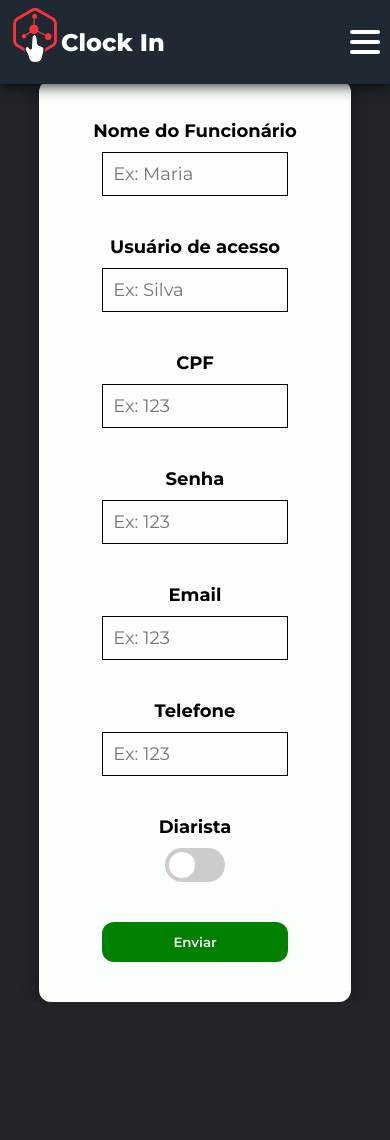
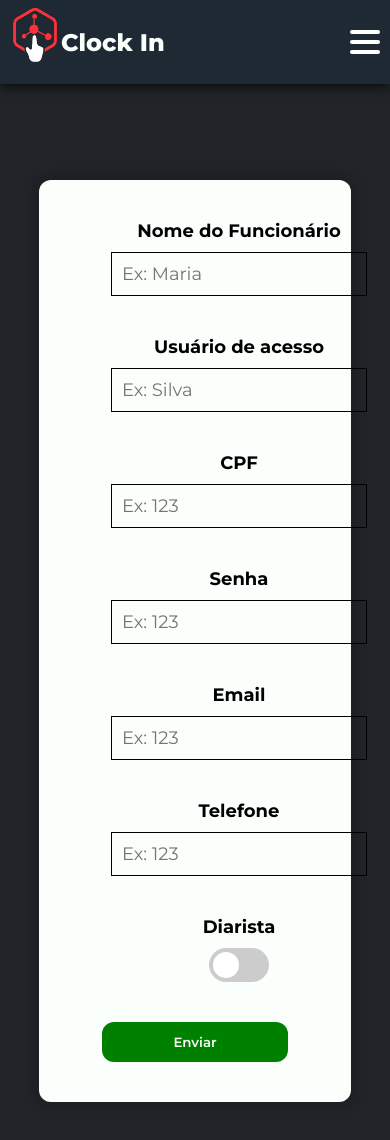
Before and after one commit to tekoadev/pontoeletronico, a Next.js app: page /adm/create-user in a window 390 px wide. Shown: the top 1140 px of the page. Before the commit the page ends 1002 px from the top, so only its background shows below. Built offline with nearby package versions, Linux system fonts and the light colour scheme.

Commit message:
add media querry

```diff
--- a/src/components/HeaderAdm/index.tsx
+++ b/src/components/HeaderAdm/index.tsx
@@ -39,7 +39,7 @@ export default function AdmHeader() {
             </S.Text>
             <S.Text
               onClick={() => {
-                navigate.push("/adm/createuser");
+                navigate.push("/adm/create-user");
               }}
               style={{ cursor: "pointer" }}
             >
--- a/src/pages/adm/create-user/index.tsx
+++ b/src/pages/adm/create-user/index.tsx
@@ -41,10 +41,10 @@ export default function RegisterUser() {
 
             <S.ContainerInput>
                 <S.LabelText htmlFor="">Diarista</S.LabelText>
-                <label className="switch">
-                    <S.Input type="checkbox"/>
-                    <span className="slider round"></span>
-                </label>
+                <S.CheckboxContainer className="switch">
+                    <S.SwitchInput type="checkbox"/>
+                    <S.Slider className="slider round"></S.Slider>
+                </S.CheckboxContainer>
             </S.ContainerInput>
 
             <S.SubmitButton>Enviar</S.SubmitButton>
--- a/src/styles/pages/createUser.ts
+++ b/src/styles/pages/createUser.ts
@@ -32,67 +32,23 @@ export const FormContainer = styled.form`
   margin: 0 auto;
   margin-top: 80px;
 
-  .switch input {
-    opacity: 0;
-    width: 0;
-    height: 0;
-  }
-
-  /* The slider */
-  .slider {
-    position: absolute;
-    cursor: pointer;
-    top: 0;
-    left: 0;
-    right: 0;
-    bottom: 0;
-    background-color: #ccc;
-    -webkit-transition: 0.4s;
-    transition: 0.4s;
-  }
-
-  .slider:before {
-    position: absolute;
-    content: "";
-    height: 26px;
-    width: 26px;
-    left: 4px;
-    bottom: 4px;
-    background-color: white;
-    -webkit-transition: 0.4s;
-    transition: 0.4s;
-  }
-
-  input:checked + .slider {
-    background-color: #2196f3;
-  }
-
-  input:focus + .slider {
-    box-shadow: 0 0 1px #2196f3;
-  }
-
-  input:checked + .slider:before {
-    -webkit-transform: translateX(26px);
-    -ms-transform: translateX(26px);
-    transform: translateX(26px);
-  }
-
-  /* Rounded sliders */
-  .slider.round {
-    border-radius: 34px;
-  }
-
-  .slider.round:before {
-    border-radius: 50%;
+  @media (max-width: 948px) {
+    margin-top: 180px;
+    margin-bottom: 180px;
   }
 `;
 
 export const ContainerInput = styled.div`
-  width: 320px;
+  width: calc((100% - 40px)/3);
+  min-width: 320px;
   display: flex;
   align-items: center;
   flex-direction: column;
   justify-content: center;
+
+  @media (max-width: 320px) {
+    min-width: 280px;
+  }
 `;
 
 export const LabelText = styled.label`
@@ -132,7 +88,46 @@ export const SwitchInput = styled.input`
   width: 0;
   height: 0;
 
-  :checked{
+  :checked {
     background-color: #2196f3;
   }
+
+  :focus {
+    box-shadow: 0 0 1px #2196f3;
+  }
+
+  :checked {
+    -webkit-transform: translateX(26px);
+    -ms-transform: translateX(26px);
+    transform: translateX(26px);
+  }
 `;
+
+export const Slider = styled.div`
+  position: absolute;
+  cursor: pointer;
+  top: 0;
+  left: 0;
+  right: 0;
+  bottom: 0;
+  background-color: #ccc;
+  -webkit-transition: 0.4s;
+  transition: 0.4s;
+  border-radius: 34px;
+
+  :before {
+    position: absolute;
+    content: "";
+    height: 26px;
+    width: 26px;
+    left: 4px;
+    bottom: 4px;
+    background-color: white;
+    -webkit-transition: 0.4s;
+    transition: 0.4s;
+  }
+
+  :before {
+    border-radius: 50%;
+  }
+`;
```
